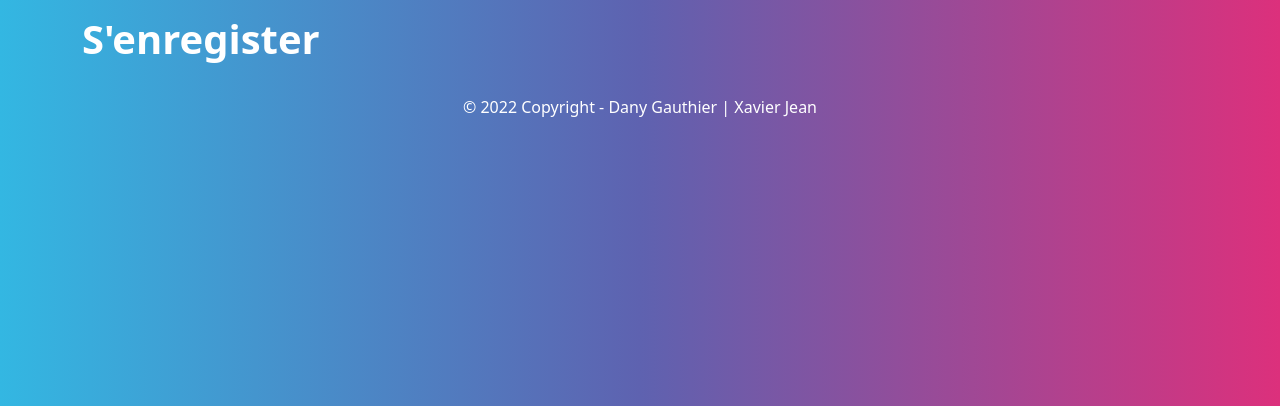
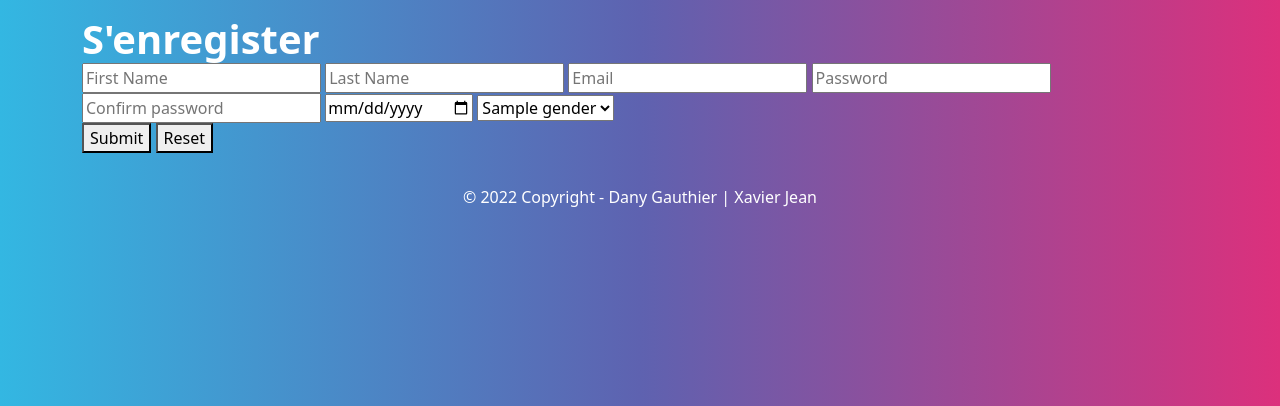
Before and after one commit to Cafetier/TP1, a PHP site: page /src/views/Register in a window 1280 px wide. Shown: the part 72-478 px from the top of the page. Run offline with PHP 8.4, Linux system fonts and the light colour scheme; tables that the repository leaves empty hold one stand-in row (values such as "Sample post"); some libraries are stand-ins or nearby versions.

Commit message:
Added Register functions

```diff
--- a/src/class/User.class.php
+++ b/src/class/User.class.php
@@ -14,6 +14,9 @@ class User extends Database{
     {
         // create a db connection using parent function
         $this->db_conn = $this->Connect();
+
+        // name regex which support multilanguage
+        $this->NameRegex = "/^[a-zA-ZàáâäãåąčćęèéêëėįìíîïłńòóôöõøùúûüųūÿýżźñçčšžÀÁÂÄÃÅĄĆČĖĘÈÉÊËÌÍÎÏĮŁŃÒÓÔÖÕØÙÚÛÜŲŪŸÝŻŹÑßÇŒÆČŠŽ∂ð ,.'-]+$/u";
     }
 
     /**
@@ -29,7 +32,7 @@ class User extends Database{
         if (empty($Email)) return;  // check if param empty
         // query and return query
         $user = $this->Query($this->db_conn, "SELECT * FROM User WHERE Email = ?", [$Email]);
-        return $user[0];
+        if(!empty($user)) return $user[0];
     }
 
     /**
@@ -45,6 +48,41 @@ class User extends Database{
      *
      */
     public function Register($FirstName, $LastName, $Email, $Password, $BirthDate, $Gender){
+        // check if inputs are empty
+        if (empty($FirstName || $LastName || $Email || $Password || $BirthDate || $Gender))
+            throw new Error('Inputs must not be empty');
+
+        // check if email using php filter_var()
+        if (!filter_var($Email, FILTER_VALIDATE_EMAIL))
+            throw new Error('Email is not a normal format');
+
+        // check if names match name regex
+        if (!preg_match($this->NameRegex, $FirstName) && !preg_match($this->NameRegex, $LastName))
+            throw new Error('Name must not contain special letter');
+
+        // check if email already exists in db
+        $dbUser = $this->UserExist($Email);
+        print_r($dbUser);
+        if (!empty($dbUser)) throw new Error('This email is already taken');
+
+        // check if birth date > 1900 and more than the date of a 16 yo today
+        $timeBirthDate = strtotime($BirthDate);
+        if (strtotime("1900-01-01") < $timeBirthDate && $timeBirthDate < date('Y-m-d'))
+            throw new Error('Your birth date is incorrect');
+
+        // hash password
+        $hashed_pwd = password_hash($Password, PASSWORD_DEFAULT);
+
+        // create record in db
+        try {
+            $this->Query($this->db_conn, "INSERT INTO User
+            (LastName, FirstName, Email, Password, BirthDate, GENDERID)
+            VALUES
+            (?, ?, ?, ?, ?, ?)",
+            [$LastName, $FirstName, $Email, $hashed_pwd, $BirthDate, $Gender]);
+        } catch (Error $e) {
+            if (__DEBUG__) echo $e;
+        }
     }
 
 
@@ -59,6 +97,9 @@ class User extends Database{
     public function Login($Email, $Password){
         // check if inputs are not empty
         if (empty($Email || $Password)) throw new Error('Inputs must not be empty');
+
+        // check if email using php filter_var()
+        if (!filter_var($Email, FILTER_VALIDATE_EMAIL)) throw new Error('Inputs must not be empty');
 
         // check if the user exist in db
         $dbUser = $this->UserExist($Email);
@@ -75,6 +116,19 @@ class User extends Database{
         $_SESSION['LastName'] = $dbUser['LastName'];
         $_SESSION['FirstName'] = $dbUser['FirstName'];
         $_SESSION['Email'] = $dbUser['Email'];
+    }
+
+    /**
+     *
+     * Get a list of all genders
+     *
+     * @return object a list of all genders
+     *
+     */
+    public function GetAllGenders(){
+        // query and return query
+        $genders = $this->Query($this->db_conn, "SELECT * FROM gender", []);
+        return $genders;
     }
 
 
--- a/src/views/Login.php
+++ b/src/views/Login.php
@@ -9,11 +9,11 @@ require "../template/nav.php";
     <form action="<?php echo $_SERVER['PHP_SELF'];?>" method="POST" class="container">
         <div class="form-group">
             <div class="form-floating mb-3">
-                <input type="email" class="form-control" id="floatingInput" name="email" placeholder="name@example.com" value="<?php echo isset($_POST['email']) ? $_POST['email'] : '' ?>">
+                <input type="email" class="form-control" id="floatingInput" name="email" placeholder="name@example.com" value="<?php echo $_POST['email'] ?? '' ?>">
                 <label for="floatingInput">Email</label>
             </div>
             <div class="form-floating">
-                <input type="password" name="password" class="form-control" id="floatingPassword" placeholder="Mot de passe" value="<?php echo isset($_POST['password']) ? $_POST['password'] : '' ?>">
+                <input type="password" name="password" class="form-control" id="floatingPassword" placeholder="Mot de passe">
                 <label for="floatingPassword">Mot de passe</label>
             </div>
         </div>
@@ -30,6 +30,8 @@ require "../template/nav.php";
 
 <?php
 if ($_SERVER["REQUEST_METHOD"] != "POST") exit();
+
+// async stuff
 $json = $db->isJson(file_get_contents('php://input'));
 if (!empty($json)){
     $_POST['email'] = $json['email'];
--- a/src/views/Register.php
+++ b/src/views/Register.php
@@ -2,11 +2,48 @@
 $PageTitle = "S'enregister";
 require "../template/header.php";
 require "../template/nav.php";
+
+// get all genders
+$genders = $user->GetAllGenders();
 ?>
 <section class="container">
     <h1>S'enregister</h1>
     <form action="<?php echo $_SERVER['PHP_SELF'];?>" method="POST">
-
+        <input type="text" placeholder="First Name" name="FirstName" value="<?php echo $_POST['FirstName'] ?? ''; ?>">
+        <input type="text" placeholder="Last Name" name="LastName" value="<?php echo $_POST['LastName'] ?? ''; ?>">
+        <input type="email" placeholder="Email" name="Email" value="<?php echo $_POST['Email'] ?? ''; ?>">
+        <input type="password" placeholder="Password" name="Password">
+        <input type="password" placeholder="Confirm password" name="ConfirmPassword">
+        <input type="date" placeholder="BirthDate" name="BirthDate" value="<?php echo $_POST['BirthDate'] ?? ''; ?>">
+        <select name="Gender">
+            <?php foreach($genders as $k=>$v): ?>
+                <option value="<?php echo $k ?>"><?php echo $v["GenderName"] ?></option>
+            <?php endforeach; ?>
+        </select>
+        <br>
+        <button type="submit">Submit</button>
+        <button type="reset">Reset</button>
     </form>
 </section>
 <?php require_once('../template/footer.php'); ?>
+
+<?php
+if ($_SERVER["REQUEST_METHOD"] != "POST") exit();
+
+$FirstName  = $_POST['FirstName'];
+$LastName   = $_POST['LastName'];
+$Email      = $_POST['Email'];
+$Password   = $_POST['Password'];
+$ConfPwd    = $_POST['ConfirmPassword'];
+$BirthDate  = $_POST['BirthDate'];
+$Gender     = $_POST['Gender'];
+
+if ($Password !== $ConfPwd) exit('password must match');
+
+try {
+    $user->Register($FirstName, $LastName, $Email, $Password, $BirthDate, $Gender);
+    header("Location: Login");  //redirect to the login page
+    exit();
+} catch (Error $e) {
+    echo $e;
+}
```
Also changed, not shown: .htaccess, README.md.
